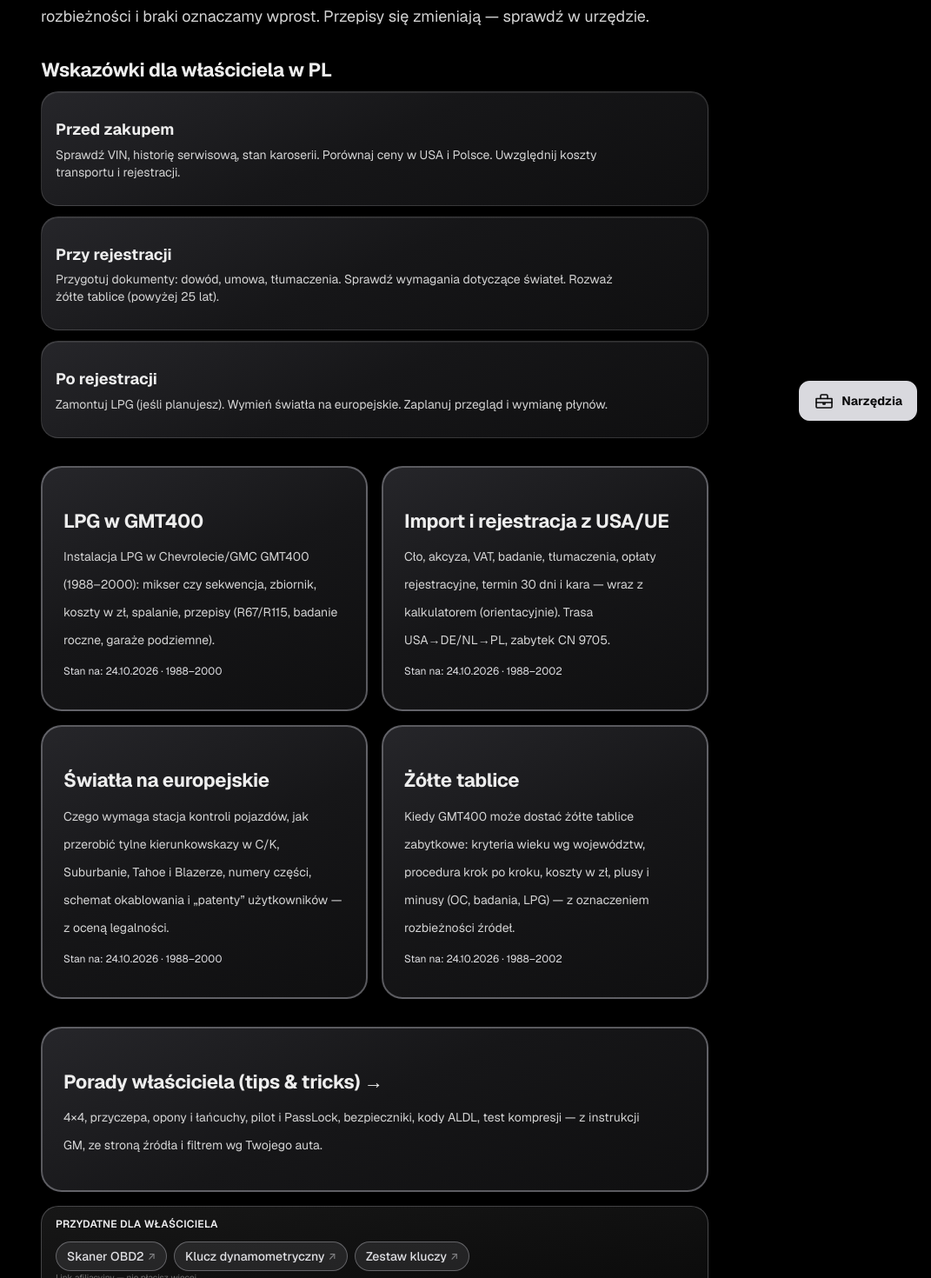
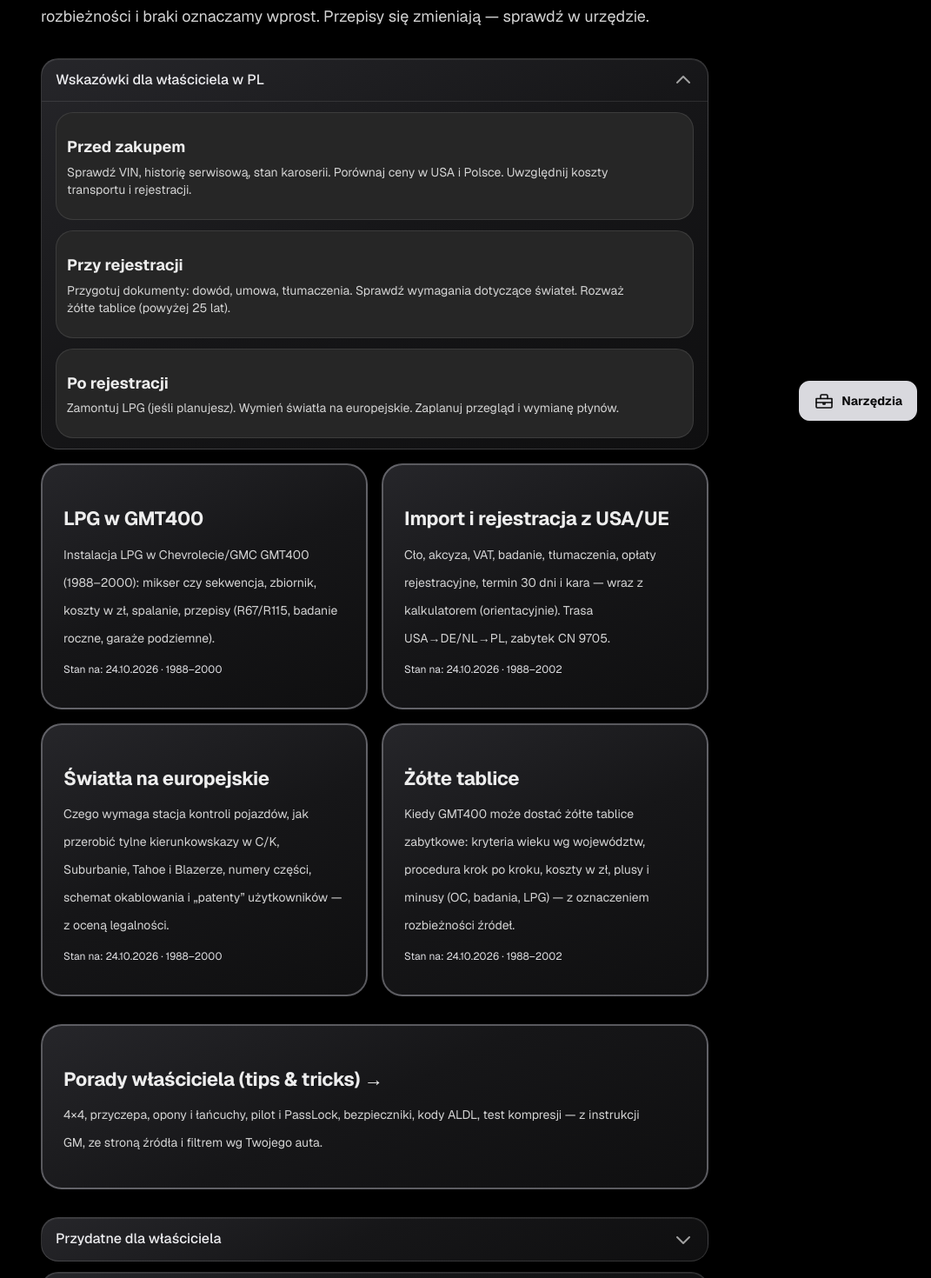
Before and after one commit to tsrc4mm9gg-netizen/gmt400-app, a Next.js app: page /dla-wlasciciela in a window 1280 px wide. Shown: the part 300-1770 px from the top of the page at 87% size, without its empty margins (209-1280 px from the left). Built offline with nearby package versions, Linux system fonts and the light colour scheme.

Commit message:
feat: add accordion to dla-wlasciciela page

```diff
--- a/src/app/dla-wlasciciela/page.tsx
+++ b/src/app/dla-wlasciciela/page.tsx
@@ -4,6 +4,7 @@ import { GUIDES } from '../../lib/guides';
 import Breadcrumbs from '../ui/Breadcrumbs';
 import AffiliateBox from '../ui/AffiliateBox';
 import FAQ from '../ui/FAQ';
+import AccordionSection from '../ui/AccordionSection';
 
 export const metadata: Metadata = {
   title: 'Najważniejsze dla właściciela w PL — poradniki GMT400',
@@ -47,19 +48,18 @@ export default function GuidesHub() {
           <p className="mt-4 text-lg leading-8 text-neutral-300">Cztery tematy, o które pytacie najczęściej. Każda kwota i przepis ma źródło z datą; rozbieżności i braki oznaczamy wprost. Przepisy się zmieniają — sprawdź w urzędzie.</p>
         </header>
 
-        <section className="mb-6">
-          <h2 className="text-xl font-semibold text-silver-300">Wskazówki dla właściciela w PL</h2>
-          <div className="mt-3 space-y-3">
+        <AccordionSection title="Wskazówki dla właściciela w PL" defaultOpen>
+          <div className="space-y-3">
             {TIPS.map(item => (
-              <div key={item.title} className="rounded-xl border border-white/10 bg-neutral-900 p-4">
+              <div key={item.title} className="rounded-lg border border-white/10 bg-neutral-800 p-3">
                 <h3 className="font-semibold text-silver-200">{item.title}</h3>
                 <p className="mt-1 text-sm text-neutral-300">{item.tip}</p>
               </div>
             ))}
           </div>
-        </section>
+        </AccordionSection>
 
-        <ul className="grid gap-4 sm:grid-cols-2">
+        <ul className="mt-4 grid gap-4 sm:grid-cols-2">
           {GUIDES.map(g => (
             <li key={g.slug}>
               <Link href={'/dla-wlasciciela/' + g.slug} className="block h-full rounded-xl border-2 border-silver-700/50 bg-neutral-900 p-5 hover:border-silver-500 focus-visible:outline-2 focus-visible:outline-offset-2 focus-visible:outline-silver-500">
@@ -74,15 +74,23 @@ export default function GuidesHub() {
           <h2 className="text-xl font-semibold">Porady właściciela (tips &amp; tricks) →</h2>
           <p className="mt-2 text-sm leading-6 text-neutral-300">4×4, przyczepa, opony i łańcuchy, pilot i PassLock, bezpieczniki, kody ALDL, test kompresji — z instrukcji GM, ze stroną źródła i filtrem wg Twojego auta.</p>
         </Link>
+
+        <div className="mt-6">
+          <AccordionSection title="Przydatne dla właściciela">
             <AffiliateBox
-          title="Przydatne dla właściciela"
+              title=""
               items={[
                 { name: 'Skaner OBD2', search: 'OBD2 scanner' },
                 { name: 'Klucz dynamometryczny', search: 'torque wrench' },
                 { name: 'Zestaw kluczy', search: 'socket set metric' },
               ]}
             />
+          </AccordionSection>
+
+          <AccordionSection title="Częste pytania">
             <FAQ items={faqItems} />
+          </AccordionSection>
+        </div>
       </div>
     </div>
   );
```
Lines whose indentation alone changed are shown as unchanged.
